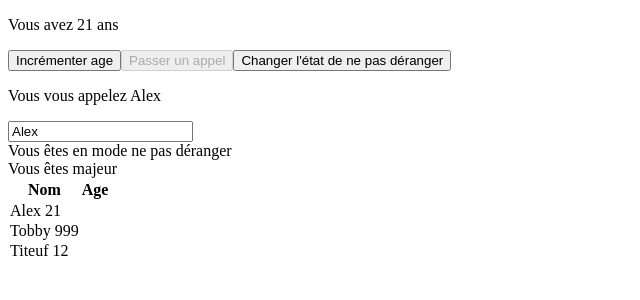
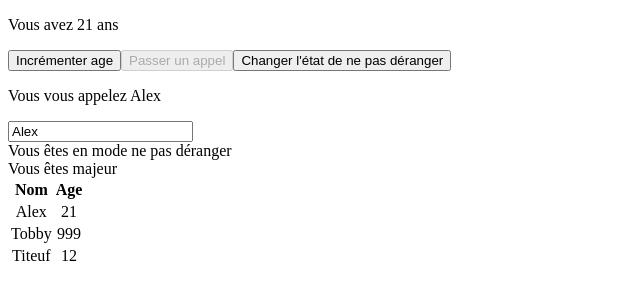
Before and after one commit to Alexandre-Vernet/Tuto-Angular, an Angular app: page / in a window 1280 px wide. Shown: the top 300 px of the page, without its empty margins (0-640 px from the left). Built offline with nearby package versions, Linux system fonts and the light colour scheme.

Commit message:
Mise à jour boucles

```diff
--- a/src/app/my-component/my-component.component.html
+++ b/src/app/my-component/my-component.component.html
@@ -19,13 +19,18 @@
 <div *ngIf="age >= 18">Vous êtes majeur</div>
 
 <!-- Boucles -->
-<table>
+<table style="text-align: center;">
   <tr>
     <th>Nom</th>
     <th>Age</th>
   </tr>
   <tr *ngFor="let student of students">
-    {{student.name}}
-    {{student.age}}
+    <td>
+      {{student.name}}
+
+    </td>
+    <td>
+      {{student.age}}
+    </td>
   </tr>
 </table>
--- a/src/app/my-component/my-component.component.ts
+++ b/src/app/my-component/my-component.component.ts
@@ -24,14 +24,14 @@ export class MyComponentComponent implements OnInit {
       name: "Titeuf",
       age: 12
     }
-  ]
+  ];
+
+  date = new Date();
 
 
   constructor() { }
 
   ngOnInit() {
-    console.log(this.students);
-
   }
 
   getAge(): number {
```
